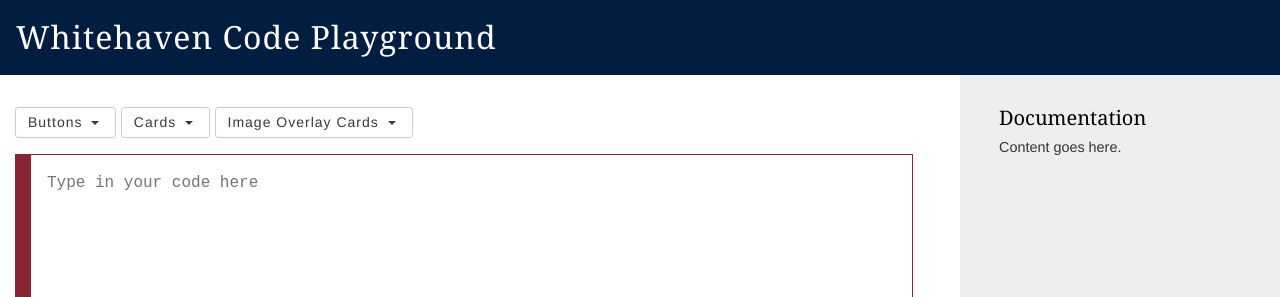
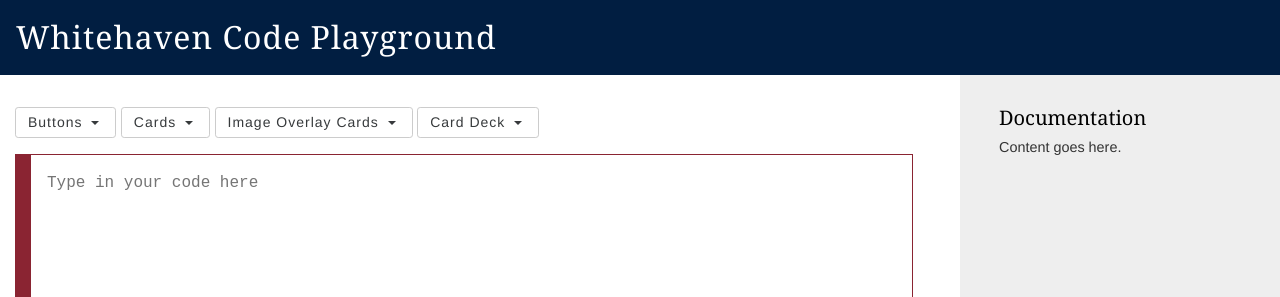
Before and after one commit to georgetown-university/whitehaven-playground, a Jekyll site: the page built from index.md, in a window 1280 px wide. Shown: the top 297 px of the page. Built offline with Jekyll 4.4.1, drawn with Linux system fonts in a browser that asks for light colours.

Commit message:
Adding card decks

```diff
--- a/_includes/code-options.html
+++ b/_includes/code-options.html
@@ -56,4 +56,17 @@
     </div>
   </div>
 
+  <!--
+   ** Image Overlay Cards **
+  -->
+  <div class="dropdown">
+    <button class="btn btn-sm btn-secondary dropdown-toggle" id="deck" data-toggle="dropdown" aria-haspopup="true" aria-expanded="false">
+      Card Deck
+    </button>
+    <div class="dropdown-menu" aria-labelledby="cards">
+      <a class="dropdown-item" href="#" data-option="deck-regular">Regular</a>
+      <a class="dropdown-item" href="#" data-option="deck-two">Two Per Row</a>
+    </div>
+  </div>
+
 </div>
--- a/_includes/code-templates.html
+++ b/_includes/code-templates.html
@@ -220,3 +220,53 @@
   </div>
 </div>
 </script>
+
+<!--
+ ** Card Decks **
+-->
+
+<script id="deck-regular" type="text/template">
+<div class="card-deck">
+  <div class="card">
+    <div class="card-block">
+      <h3 class="card-title">Card number one</h3>
+      <p class="card-text">Content for the first card goes here.</p>
+    </div>
+  </div>
+  <div class="card">
+    <div class="card-block">
+      <h3 class="card-title">Card number two</h3>
+      <p class="card-text">Content for the second card goes here.</p>
+    </div>
+  </div>
+  <div class="card">
+    <div class="card-block">
+      <h3 class="card-title">Card number three</h3>
+      <p class="card-text">Content for the third card goes here.</p>
+    </div>
+  </div>
+</div>
+</script>
+
+<script id="deck-two" type="text/template">
+<div class="card-deck two">
+  <div class="card">
+    <div class="card-block">
+      <h3 class="card-title">Card number one</h3>
+      <p class="card-text">Content for the first card goes here.</p>
+    </div>
+  </div>
+  <div class="card">
+    <div class="card-block">
+      <h3 class="card-title">Card number two</h3>
+      <p class="card-text">Content for the second card goes here.</p>
+    </div>
+  </div>
+  <div class="card">
+    <div class="card-block">
+      <h3 class="card-title">Card number three</h3>
+      <p class="card-text">Content for the third card goes here.</p>
+    </div>
+  </div>
+</div>
+</script>
--- a/index.md
+++ b/index.md
@@ -1,20 +1,29 @@
 ---
 layout: default
+
 documentation:
   - id: default
     title: Documentation
     content: |
       Content goes here.
+
   - id: buttons
     title: Buttons
     content: |
       A more flexible way to implement calls-to-action is to use Buttons. Full documentation is available on <a href="http://v4-alpha.getbootstrap.com/components/buttons/" target="_blank">Bootstrap Buttons</a>, but here are some examples. Buttons are best used in Cards to provide a call-to-action, but can also be used alone in Primary or Secondary Body when attention is needed for a link. Buttons may also include additional code for icons, as illustrated here and described in more detail in the Icon section below.
+
   - id: cards
     title: Cards
     content: |
       A more flexible way to implement callouts is to use Cards. Full documentation is available on <a href="http://v4-alpha.getbootstrap.com/components/card/" target="_blank">Bootstrap Cards</a>, including Card Decks, but here are some examples based on GU’s current callout styles. The Card functionality allows you to mix-and-match items that you need, providing greater flexibility. Cards may be used in Primary Body, Secondary Body, Global Callout, or Page Callout. The design may be slightly different than illustrated here, due to differences of content.
+
   - id: imgovrlay
     title: Image Overlay Cards
     content: |
       For more flexibility than the standard Bootstrap image overlays, use the following code to change the position of the overlay text.
+
+  - id: deck
+    title: Card Decks
+    content: |
+      Card Decks group several Cards together, for when a collection of callouts is required. Any of the Card styles  can be used inside the Card Deck, as long as the outer container is a <em>div.card-deck</em> and the inner boxes are <em>div.card</em>. There is no limit to the number of Cards that can be placed inside a Card Deck, but it works best with a minimum of <strong>two</strong>. There will be a maximum of three cards per row.
 ---
```
